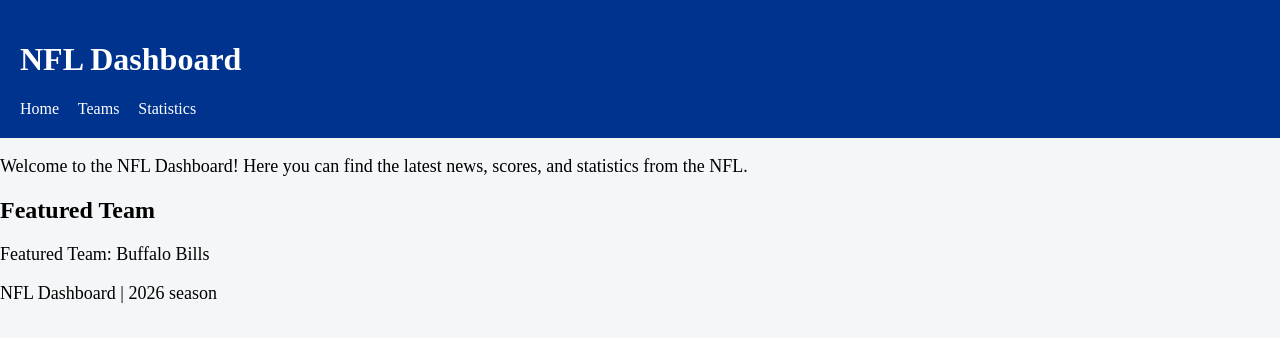
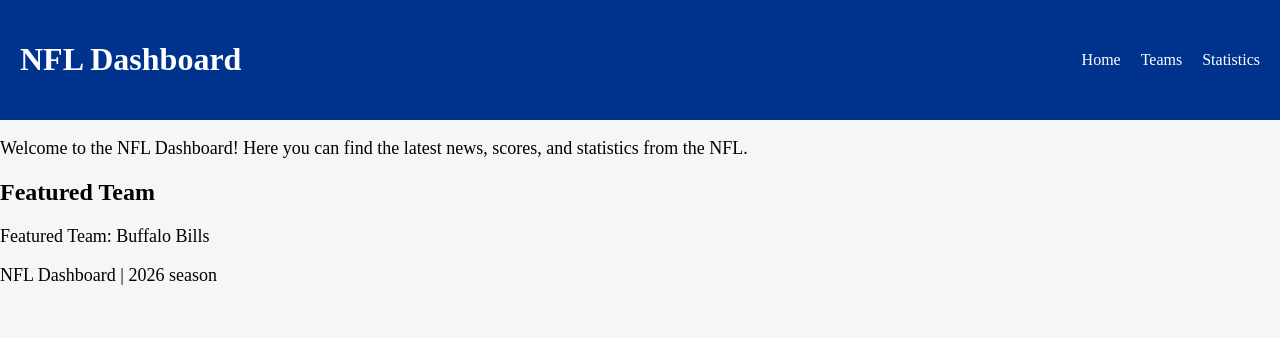
Before and after one commit to Samuel-BVZ/nfl-dashboard, a plain HTML site: page NFL-Dashboard/index.html in a window 1280 px wide. Drawn offline with Linux system fonts and the light colour scheme.

Commit message:
Add  Flexbox header and navigation layout

```diff
--- a/NFL-Dashboard/css/style.css
+++ b/NFL-Dashboard/css/style.css
@@ -4,6 +4,9 @@ body {
 }
 
 header{
+    display: flex;
+    justify-content: space-between;
+    align-items: center;
     padding: 20px;
     background-color: #00338D;
     color: white;
@@ -17,10 +20,14 @@ p {
     font-size: 18px;
 }
 
+nav {
+    display: flex;
+    gap: 20px;
+}
+
 nav a {
     color: white;
     text-decoration: none;
-    margin-right: 15px;
 }
 
 nav a:hover {
```
